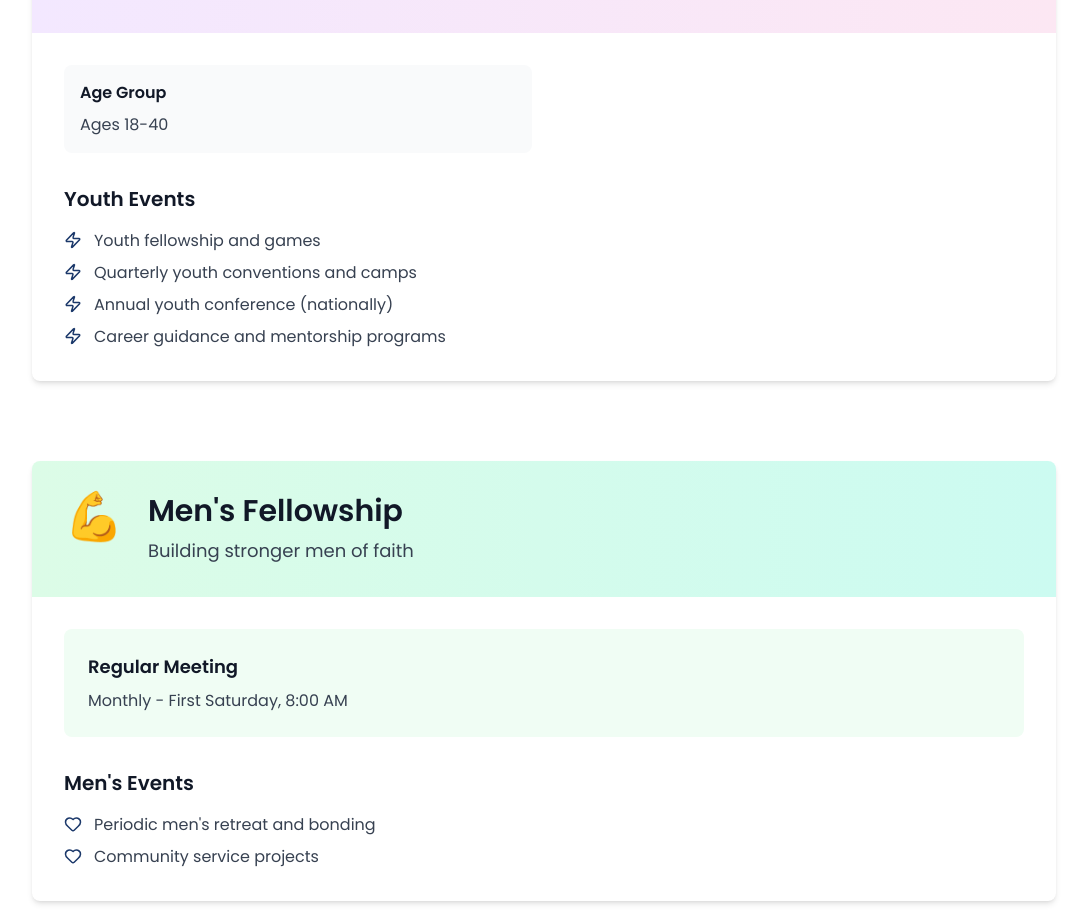
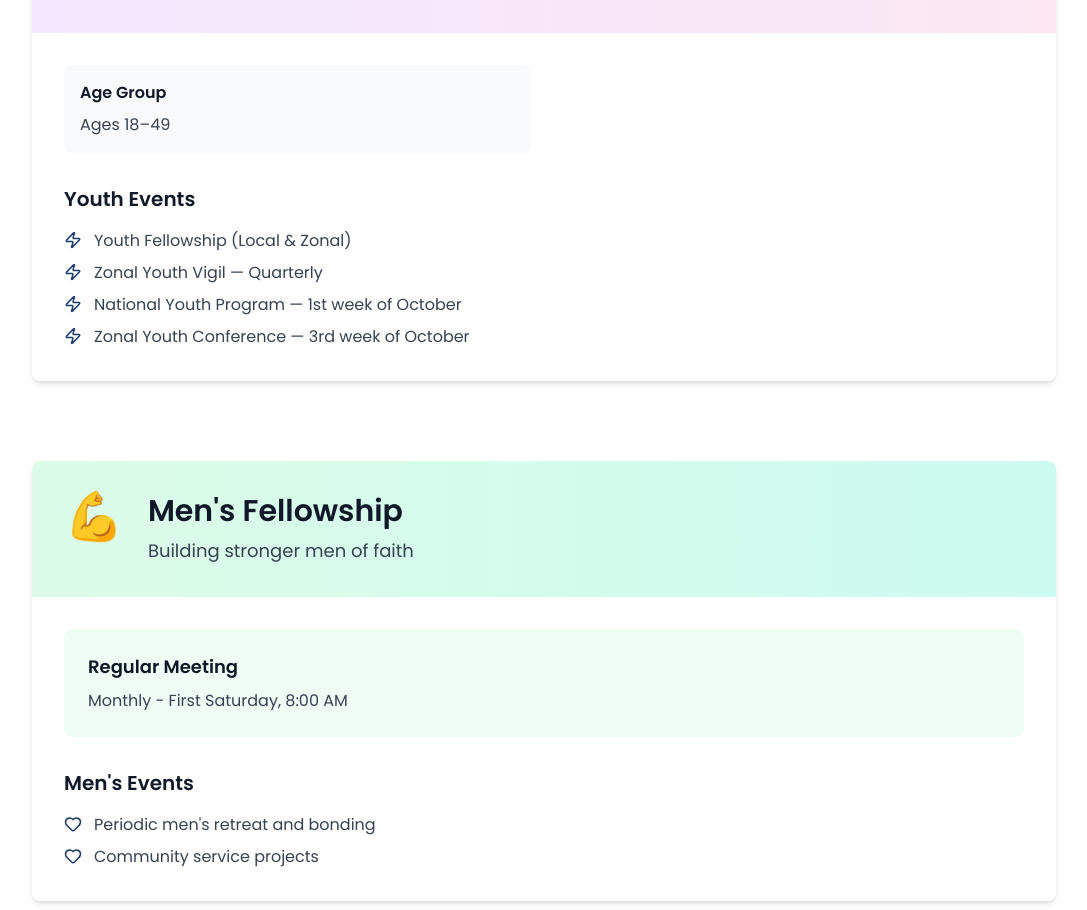
Before and after one commit to favour-samson/precious-stone, a React (Vite) app: page /ministries in a window 1280 px wide. Shown: the part 1999-2909 px from the top of the page, without its empty margins (96-1183 px from the left). Built offline with nearby package versions, Linux system fonts and the light colour scheme.

Commit message:
changes added

```diff
--- a/client/pages/Ministries.tsx
+++ b/client/pages/Ministries.tsx
@@ -47,12 +47,12 @@ export default function Ministries() {
       description: "Empowering the next generation",
       color: "from-purple-100 to-pink-100",
       content: {
-        ageGroup: "Ages 18-40",
+        ageGroup: "Ages 18–49",
         events: [
-          "Youth fellowship and games",
-          "Quarterly youth conventions and camps",
-          "Annual youth conference (nationally)",
-          "Career guidance and mentorship programs",
+          "Youth Fellowship (Local & Zonal)",
+          "Zonal Youth Vigil — Quarterly",
+          "National Youth Program — 1st week of October",
+          "Zonal Youth Conference — 3rd week of October",
         ],
       },
     },
@@ -180,7 +180,7 @@ export default function Ministries() {
                   <div className="flex items-start gap-6">
                     <div className="text-5xl">{ministry.icon}</div>
                     <div>
-                      <h2 className="text-3xl font-semibold text-gray-900 mb-2">
+                      <h2 className="text-xl md:text-3xl font-semibold text-gray-900 mb-2">
                         {ministry.title}
                       </h2>
                       <p className="text-gray-700 text-lg">
```
